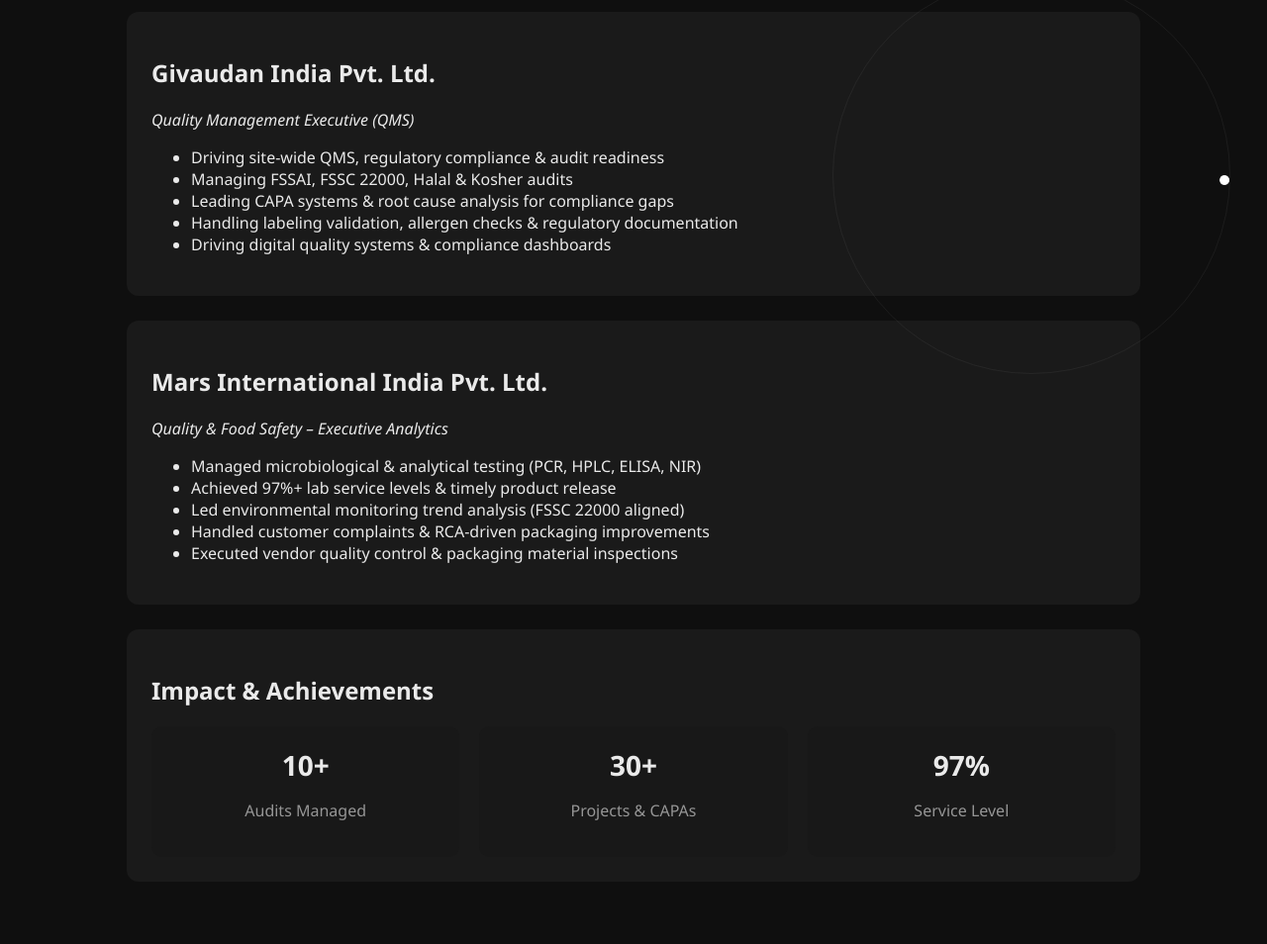
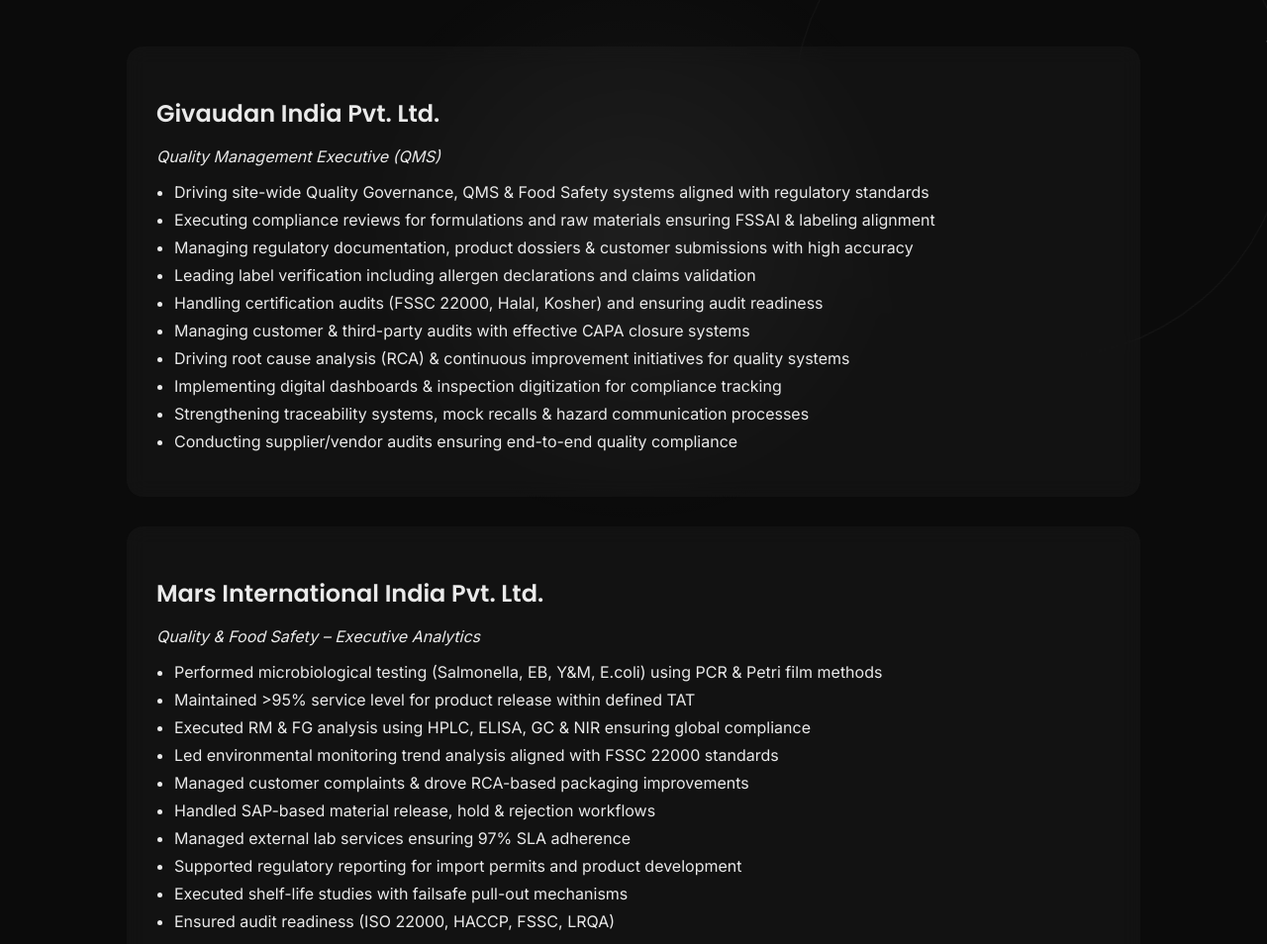
Before and after one commit to sanadhyashubham-web/shubham.portfolio, a plain HTML site: page index.html in a window 1280 px wide. Shown: the part 223-1177 px from the top of the page at 99% size. Drawn offline with Linux system fonts and the light colour scheme.

Commit message:
Update index.html

```diff
--- a/index.html
+++ b/index.html
@@ -5,11 +5,15 @@
 <meta name="viewport" content="width=device-width, initial-scale=1.0">
 <title>Shubham Sanadhya</title>
 
+<!-- Fonts -->
+<link href="https://fonts.googleapis.com/css2?family=Inter:wght@300;400;500&family=Poppins:wght@500;600&display=swap" rel="stylesheet">
+
 <style>
+
 body {
     margin: 0;
-    font-family: "Futura", "Segoe UI", sans-serif;
-    background: #0f0f0f;
+    font-family: 'Inter', sans-serif;
+    background: #0b0b0b;
     color: #eaeaea;
     overflow-x: hidden;
 }
@@ -19,94 +23,140 @@
     scroll-behavior: smooth;
 }
 
-/* Orbit background */
+/* Animated gradient glow */
+body::before {
+    content: "";
+    position: fixed;
+    width: 600px;
+    height: 600px;
+    background: radial-gradient(circle, rgba(255,255,255,0.05), transparent 70%);
+    top: 20%;
+    left: 50%;
+    transform: translateX(-50%);
+    z-index: -1;
+}
+
+/* Orbit */
 .orbit {
     position: fixed;
     top: 50%;
     left: 50%;
-    width: 400px;
-    height: 400px;
+    width: 500px;
+    height: 500px;
     border: 1px solid rgba(255,255,255,0.05);
     border-radius: 50%;
-    animation: rotate 20s linear infinite;
+    animation: spin 25s linear infinite;
 }
 
 .orbit::before {
     content: "";
     position: absolute;
-    width: 10px;
-    height: 10px;
-    background: #fff;
+    width: 12px;
+    height: 12px;
+    background: white;
     border-radius: 50%;
     top: 0;
     left: 50%;
 }
 
-@keyframes rotate {
+@keyframes spin {
     from { transform: rotate(0deg) translate(-50%, -50%); }
     to { transform: rotate(360deg) translate(-50%, -50%); }
 }
 
-/* Container */
+/* Layout */
 .container {
-    padding: 60px 10%;
+    padding: 80px 10%;
+    max-width: 1100px;
+    margin: auto;
 }
 
-/* Head */
 h1 {
-    font-size: 42px;
-    letter-spacing: 1px;
+    font-family: 'Poppins', sans-serif;
+    font-size: 48px;
+    margin-bottom: 10px;
 }
 
 .subtitle {
     opacity: 0.6;
-    margin-bottom: 40px;
+    margin-bottom: 50px;
 }
 
-/* Card */
+/* Cards */
 .card {
-    background: #1a1a1a;
-    padding: 25px;
-    margin-bottom: 25px;
-    border-radius: 12px;
-    transition: 0.3s;
+    background: rgba(255,255,255,0.03);
+    padding: 30px;
+    margin-bottom: 30px;
+    border-radius: 16px;
+    backdrop-filter: blur(10px);
+    transition: 0.3s ease;
 }
 
 .card:hover {
-    transform: translateY(-5px);
-    background: #222;
+    transform: translateY(-6px);
+    background: rgba(255,255,255,0.06);
+}
+
+/* Section titles */
+.card h2 {
+    font-family: 'Poppins', sans-serif;
+    margin-bottom: 10px;
+}
+
+/* List */
+ul {
+    padding-left: 18px;
+}
+
+li {
+    margin-bottom: 8px;
 }
 
 /* Stats */
 .stats {
     display: flex;
     gap: 20px;
-    margin-top: 20px;
+    margin-top: 25px;
+    flex-wrap: wrap;
 }
 
 .stat {
     flex: 1;
-    background: #181818;
+    min-width: 120px;
+    background: rgba(255,255,255,0.04);
     padding: 20px;
-    border-radius: 10px;
+    border-radius: 12px;
     text-align: center;
 }
 
-.stat h2 {
+.stat h3 {
+    font-size: 28px;
     margin: 0;
-    font-size: 28px;
 }
 
 .stat p {
+    font-size: 14px;
     opacity: 0.6;
 }
 
-/* Touch glow */
-.card:active {
-    box-shadow: 0 0 20px rgba(255,255,255,0.2);
+/* Fade animation */
+.fade {
+    opacity: 0;
+    transform: translateY(30px);
+    animation: fadeUp 1s forwards;
 }
+
+.fade:nth-child(2) { animation-delay: 0.2s; }
+.fade:nth-child(3) { animation-delay: 0.4s; }
+
+@keyframes fadeUp {
+    to {
+        opacity: 1;
+        transform: translateY(0);
+    }
+}
+
 </style>
-
 </head>
 
 <body>
@@ -115,53 +165,70 @@
 
 <div class="container">
 
-    <h1>Shubham Sanadhya</h1>
-    <p class="subtitle">Quality • Food Safety • Regulatory • Continuous Improvement</p>
+    <h1 class="fade">Shubham Sanadhya</h1>
+    <p class="subtitle fade">Quality • Food Safety • Regulatory • Continuous Improvement</p>
 
-    <!-- Givaudan -->
-    <div class="card">
+    <!-- GIVAUDAN -->
+    <div class="card fade">
         <h2>Givaudan India Pvt. Ltd.</h2>
         <p><i>Quality Management Executive (QMS)</i></p>
+
         <ul>
-            <li>Driving site-wide QMS, regulatory compliance & audit readiness</li>
-            <li>Managing FSSAI, FSSC 22000, Halal & Kosher audits</li>
-            <li>Leading CAPA systems & root cause analysis for compliance gaps</li>
-            <li>Handling labeling validation, allergen checks & regulatory documentation</li>
-            <li>Driving digital quality systems & compliance dashboards</li>
+            <li>Driving site-wide Quality Governance, QMS & Food Safety systems aligned with regulatory standards</li>
+            <li>Executing compliance reviews for formulations and raw materials ensuring FSSAI & labeling alignment</li>
+            <li>Managing regulatory documentation, product dossiers & customer submissions with high accuracy</li>
+            <li>Leading label verification including allergen declarations and claims validation</li>
+            <li>Handling certification audits (FSSC 22000, Halal, Kosher) and ensuring audit readiness</li>
+            <li>Managing customer & third-party audits with effective CAPA closure systems</li>
+            <li>Driving root cause analysis (RCA) & continuous improvement initiatives for quality systems</li>
+            <li>Implementing digital dashboards & inspection digitization for compliance tracking</li>
+            <li>Strengthening traceability systems, mock recalls & hazard communication processes</li>
+            <li>Conducting supplier/vendor audits ensuring end-to-end quality compliance</li>
         </ul>
     </div>
 
-    <!-- Mars -->
-    <div class="card">
+    <!-- MARS -->
+    <div class="card fade">
         <h2>Mars International India Pvt. Ltd.</h2>
         <p><i>Quality & Food Safety – Executive Analytics</i></p>
+
         <ul>
-            <li>Managed microbiological & analytical testing (PCR, HPLC, ELISA, NIR)</li>
-            <li>Achieved 97%+ lab service levels & timely product release</li>
-            <li>Led environmental monitoring trend analysis (FSSC 22000 aligned)</li>
-            <li>Handled customer complaints & RCA-driven packaging improvements</li>
-            <li>Executed vendor quality control & packaging material inspections</li>
+            <li>Performed microbiological testing (Salmonella, EB, Y&M, E.coli) using PCR & Petri film methods</li>
+            <li>Maintained >95% service level for product release within defined TAT</li>
+            <li>Executed RM & FG analysis using HPLC, ELISA, GC & NIR ensuring global compliance</li>
+            <li>Led environmental monitoring trend analysis aligned with FSSC 22000 standards</li>
+            <li>Managed customer complaints & drove RCA-based packaging improvements</li>
+            <li>Handled SAP-based material release, hold & rejection workflows</li>
+            <li>Managed external lab services ensuring 97% SLA adherence</li>
+            <li>Supported regulatory reporting for import permits and product development</li>
+            <li>Executed shelf-life studies with failsafe pull-out mechanisms</li>
+            <li>Ensured audit readiness (ISO 22000, HACCP, FSSC, LRQA)</li>
         </ul>
     </div>
 
-    <!-- Impact -->
-    <div class="card">
+    <!-- IMPACT -->
+    <div class="card fade">
         <h2>Impact & Achievements</h2>
 
         <div class="stats">
             <div class="stat">
-                <h2>10+</h2>
-                <p>Audits Managed</p>
+                <h3>10+</h3>
+                <p>Audits Led</p>
             </div>
 
             <div class="stat">
-                <h2>30+</h2>
-                <p>Projects & CAPAs</p>
+                <h3>30+</h3>
+                <p>CAPA / Projects</p>
             </div>
 
             <div class="stat">
-                <h2>97%</h2>
+                <h3>97%</h3>
                 <p>Service Level</p>
+            </div>
+
+            <div class="stat">
+                <h3>5–10%</h3>
+                <p>Efficiency Gain</p>
             </div>
         </div>
     </div>
```
